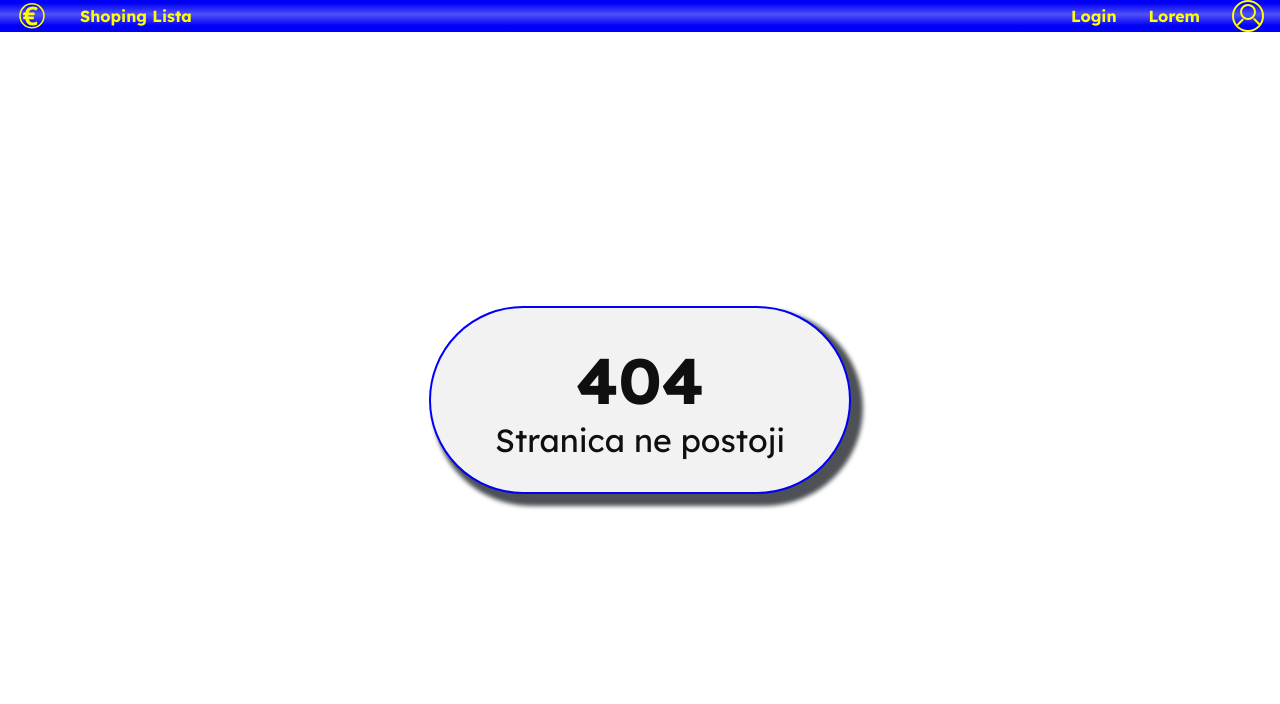
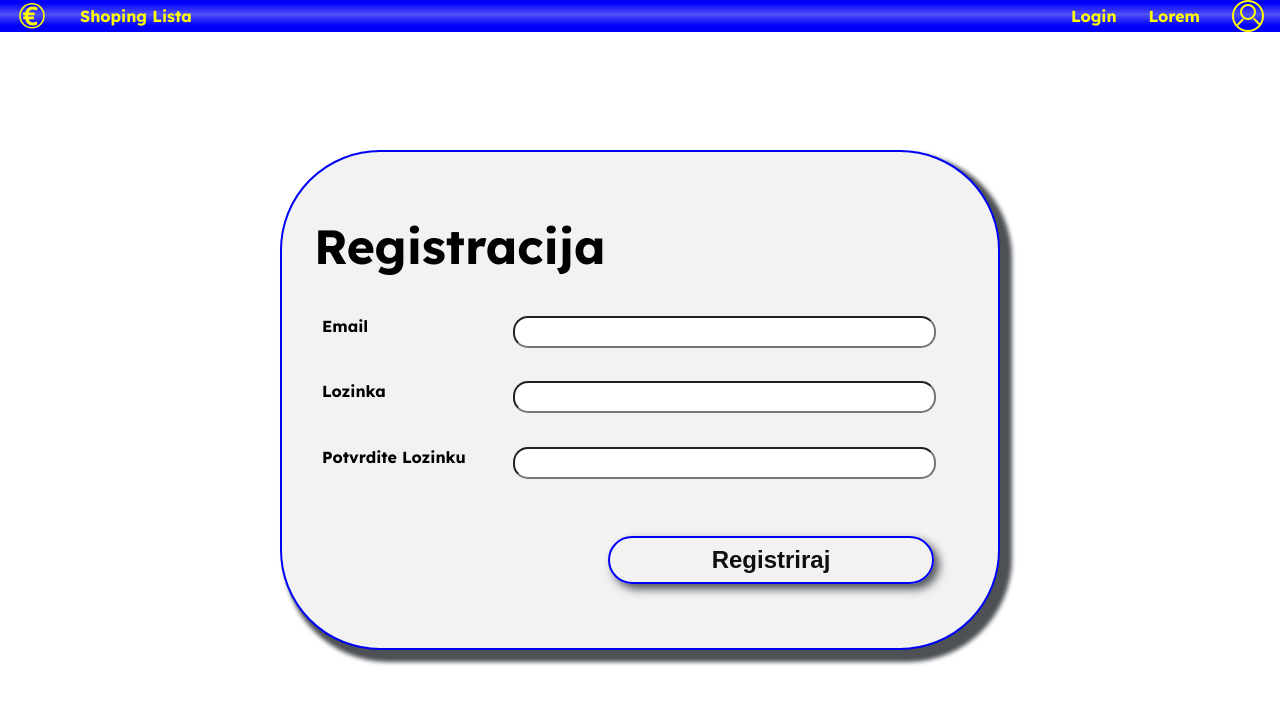
Before and after one commit to BrunoVelcl/price_tracker_frontend, a React (Vite) app: page /registration in a window 1280 px wide. Before the commit this address had no page. Shown: the top 704 px of the page. Built offline with nearby package versions, Linux system fonts and the light colour scheme.

Commit message:
Registration page --add registration form component --add api call button --bugfix Login component showing errors when clicking register link

```diff
--- a/src/components/ExitAnimationLink.tsx
+++ b/src/components/ExitAnimationLink.tsx
@@ -7,7 +7,7 @@ interface Props
  {
     to: string;
     className?: string;
-    onClick?: (() => void);
+    onClick?: () => void;
     children?: ReactNode;
 }
 
@@ -15,9 +15,11 @@ export default function ExitAnimationLink({to, className, onClick, children}: Pr
    const navigate = useNavigate();
    const location = useLocation();
 
-   const handleClick = async () => {
+   const handleClick = async (e: React.MouseEvent<HTMLButtonElement>) => {
 
-	onClick?.();
+	e.stopPropagation();
+
+       onClick?.();
 
 	if ( location.pathname === to ) {
 	    return;
@@ -30,6 +32,6 @@ export default function ExitAnimationLink({to, className, onClick, children}: Pr
 	navigate(to);
   }
 
-  return <button className={className} onClick={handleClick}>{children}</button>
+  return <button type="button" className={className} onClick={handleClick}>{children}</button>
 
 }
--- a/src/components/Login.css
+++ b/src/components/Login.css
@@ -48,7 +48,7 @@
 	    background-color: var(--input-bg-color);
 	    }
 	input:focus {
-	    transition: all 0.3s ease-in;
+	    transition: all 0.2s ease-in;
 	    transform: scale(1.02);
 	    outline: solid 2px var(--border-color);
 	    box-shadow: 0 0 2rem var(--shadow-color);
--- a/src/components/Login.tsx
+++ b/src/components/Login.tsx
@@ -4,6 +4,7 @@ import { type SubmitHandler, useForm } from 'react-hook-form'
 import { z } from 'zod'
 import { zodResolver } from '@hookform/resolvers/zod'
 import { useState } from 'react'
+import ExitAnimationLink from './ExitAnimationLink'
 
 const schema = z.object({
     email: z.email("Unesite važeći email"),
@@ -22,20 +23,18 @@ export default function Login() {
 	    {resolver: zodResolver(schema),}
 	);
 
+    const [isLogingIn, setIsLogingIn] = useState(false);
     const onSubmit: SubmitHandler<FormFields> = (data) => {
 	setIsLogingIn(prev => !prev);
 	console.log(data); //TODO: API call
     }
 
-    const [isLogingIn, setIsLogingIn] = useState(false);
     const baseClass = "login-form";
     const activeClass = baseClass + " " + " active";
 
     return (
 	<>
-	    <div
-	    className="animate-on-navigation"
-	    >
+	    <div className="animate-on-navigation">
 		<form
 		onClick={handleSubmit(onSubmit)}
 		onSubmit={handleSubmit(onSubmit)}
@@ -62,7 +61,7 @@ export default function Login() {
 		    {/*Hidden button to enable keyboard submisions*/}
 		    <button type="submit" style={{display: "none"}} />
 		    <span>Prijavi se</span>
-		<a className="button push" href="" onClick={e => e.stopPropagation()}>Registracija</a>
+		    <ExitAnimationLink to="/registration" className="button push" >Registracija</ExitAnimationLink>
 		</form>
 	    </div>
 	    </>
--- a/src/components/PageContainer.css
+++ b/src/components/PageContainer.css
@@ -4,6 +4,8 @@
    --background-color: var(--concrete);
    --border-color: var(--electric-blue);
    --shadow-color: var(--dark-cool-gray);
+   --input-bg-color: var(--white);
+   --text-color: var(--black);
 }
 
 @media (prefers-color-scheme: dark) {
@@ -11,10 +13,14 @@
 	--background-color: var(--carbon-black);
 	--border-color: var(--main-dark-bg-color);
 	--shadow-color: var(--atomic-black);
+        --input-bg-color: var(--metalic-gray);
+	--text-color: var(--metalic-gray);
     }
 }
 
 .resource-container {
+    max-width: 80%;
+    min-width: 720px;
     display: flex;
     flex-flow: column nowrap;
     justify-content: center;
@@ -22,6 +28,30 @@
     border: 2px solid var(--border-color);
     border-radius: 100px;
     padding: 2rem;
+    color: var(--text-color);
     background-color: var(--background-color);
     box-shadow: 0.5rem 0.5rem 0.25rem 0.25rem var(--shadow-color);
 }
+
+@media (width < 1080px) {
+    .resource-container {
+	width: 50%;
+	min-width: 720px;
+    }
+}
+
+@media (width < 720px) {
+    .resource-container {
+	width: 95%;
+	min-width: 256px;
+    }
+}
+
+.resource-container input {
+    background: var(--input-bg-color);
+}
+
+.resource-container input:focus {
+    outline: solid 2px var(--border-color);
+    box-shadow: 0 0 2rem var(--shadow-color);
+}
--- a/src/components/buttons/buttons.css
+++ b/src/components/buttons/buttons.css
@@ -4,6 +4,7 @@
     --main-background-color: var(--main-light-button-background-color);
     --main-text-color: var(--light-button-text-color);
     --shadow-color: var(--light-shadow-color);
+    --button-working-color: var(--spring-sky);
 }
 
 @media (prefers-color-scheme: dark) {
@@ -11,6 +12,7 @@
 	--main-background-color: var(--main-dark-button-background-color);
 	--main-text-color: var(--dark-button-text-color);
 	--shadow-color: var(--dark-shadow-color);
+	--button-working-color: var(--concrete);
     }
 }
 
@@ -27,9 +29,48 @@
 		inset 0 0 0 var(--shadow-color);
     transition: all 0.5s ease-in-out;
 }
-
 .button.push:active {
     box-shadow: 0 0 0 var(--shadow-color),
 		inset 5px 5px 10px var(--shadow-color);
     transform: scale(0.95);
 }
+.button.push:disabled {
+    box-shadow: 0 0 0 var(--shadow-color),
+		inset 5px 5px 10px var(--shadow-color);
+    transform: scale(0.95);
+}
+
+.button.call {
+    margin: 2rem;
+    padding: 0.5rem 1rem 0.5rem 1rem;
+    border: solid 2px var(--border-color);
+    border-radius: 30px;
+    font-size: 1.5rem;
+    font-weight: bold;
+    background: rgb(from var(--concrete) r g b / 70%);
+    color: var(--atomic-black);
+    box-shadow: 5px 5px 10px var(--shadow-color);
+    transition: all 0.5s ease-in-out;
+}
+.button.call:active {
+    transform: scale(0.96);
+    box-shadow: none;
+}
+.button.call:disabled {
+    transform: scale(0.96);
+    box-shadow: none;
+    background: repeating-radial-gradient(
+	rgb(from var(--button-working-color) r g b / 70%) 0px,
+	rgb(from var(--button-working-color) r g b / 60%) 5px,
+	rgb(from var(--button-working-color) r g b / 50%) 15px,
+	rgb(from var(--button-working-color) r g b / 40%) 20px,
+	rgb(from var(--button-working-color) r g b / 30%) 30px
+	);
+    background-size: 800% 100%;
+    animation: calling-api 60s infinite;
+}
+
+@keyframes calling-api {
+    0% { background-position: 0% 50%}
+    100% { background-position: 150% 50% }
+}
--- a/src/main.tsx
+++ b/src/main.tsx
@@ -4,6 +4,7 @@ import './index.css'
 import App from './App.tsx'
 import Login from './components/Login.tsx'
 import NotFound from './pages/NotFound.tsx'
+import Registration from './pages/Registration.tsx'
 import { createBrowserRouter } from 'react-router'
 import { RouterProvider } from 'react-router'
 import LoremIpsum from './components/temp/LoremIpsum.tsx'
@@ -16,6 +17,7 @@ const router = createBrowserRouter([
 	    { path: "/login", element: <Login />},
 	    { path: "/lorem", element: <LoremIpsum />},
 	    { path: "*", element: <NotFound />},
+	    { path: "/registration", element: <Registration />},
 	]
     }])
 
--- /dev/null
+++ b/src/pages/Registration.css
@@ -0,0 +1,54 @@
+@import "./../variables.css";
+
+#registration {
+
+    max-width: 85%;
+
+    h1 {
+	width: 100%;
+	font-size: 3rem;
+	margin: 2rem;
+    }
+
+    form {
+	display:flex;
+	flex-flow: column nowrap;
+	width: 100%;
+
+	.form-field {
+	margin: 0.5rem;
+	display: grid;
+	grid-template-columns: 30% 70%;
+
+	    label {
+		font-weight: bold;
+	    }
+
+	    input {
+		width: 95%;
+		height: 2rem;
+		font-size: 1rem;
+		border-radius: 15px;
+		padding: 0 1rem 0 1rem;
+	    }
+	    input:focus {
+		transform: scale(1.02);
+		transition: all 0.2s ease-in;
+	    }
+
+	    .error-message {
+		color: var(--error-text);
+		grid-column: 2;
+		margin-top: 0.2rem;
+		margin-bottom: 0.4rem;
+		height: 0.5rem;
+
+	    }
+	}
+
+	button {
+	    width: 50%;
+	    align-self: end;
+	}
+    }
+}
--- /dev/null
+++ b/src/pages/Registration.tsx
@@ -0,0 +1,67 @@
+import './Registration.css'
+import './../components/buttons/buttons.css'
+import './../components/PageContainer.css'
+import { type SubmitHandler, type FieldErrors, useForm } from 'react-hook-form'
+import { z } from 'zod'
+import { zodResolver } from '@hookform/resolvers/zod'
+import { useState } from 'react'
+
+const schema = z.object({
+    email: z.email("Unesite važeći email"),
+    password: z.string()
+	.min(8, "Lozinka mora sadržavati barem 8 znakova")
+	.max(32, "Lozinka ne smije sadržavati više od 32 znaka"),
+    passwordConfirmation: z.string().min(8).max(32),
+}).refine((data) =>  data.password === data.passwordConfirmation, {
+    message: "Lozinke moraju biti jednake",
+    path: ["passwordConfirmation"],
+});
+
+type FormFields = z.infer<typeof schema>;
+
+export default function Registration() {
+    const {
+	register,
+	handleSubmit,
+	setValue,
+	formState: {errors},
+    } = useForm<FormFields>(
+	{resolver: zodResolver(schema),}
+    );
+
+    const [isSubmiting, setIsSubmiting] = useState(false);
+    const onSubmit: SubmitHandler<FormFields> = (data) => {
+	setIsSubmiting(true);
+	console.log(data); //TODO: API call
+    }
+
+    const onError = (errors: FieldErrors<FormFields>) => {
+	if(errors.passwordConfirmation){
+	    setValue("passwordConfirmation", "");
+	}
+    }
+
+    return (
+	<div id="registration" className="resource-container animate-on-navigation">
+	    <h1>Registracija</h1>
+	    <form onSubmit={handleSubmit(onSubmit, onError)}>
+		<div className="form-field">
+		    <label htmlFor="email">Email</label>
+		    <input {...register("email")} disabled={isSubmiting}/>
+		    <div className="error-message">{errors.email?.message}</div>
+		</div>
+		<div className="form-field">
+		    <label htmlFor="password">Lozinka</label>
+		    <input {...register("password")} disabled={isSubmiting}/>
+		    <div className="error-message">{errors.password?.message}</div>
+		</div>
+		<div className="form-field">
+		    <label htmlFor="passwordConfirmatiom">Potvrdite Lozinku</label>
+		    <input {...register("passwordConfirmation")} disabled={isSubmiting}/>
+		    <div className="error-message">{errors.passwordConfirmation?.message}</div>
+		</div>
+		<button className='button call' disabled={isSubmiting} type="submit">Registriraj</button>
+	    </form>
+	</div>
+    );
+}
```
Lines whose indentation alone changed are shown as unchanged.
